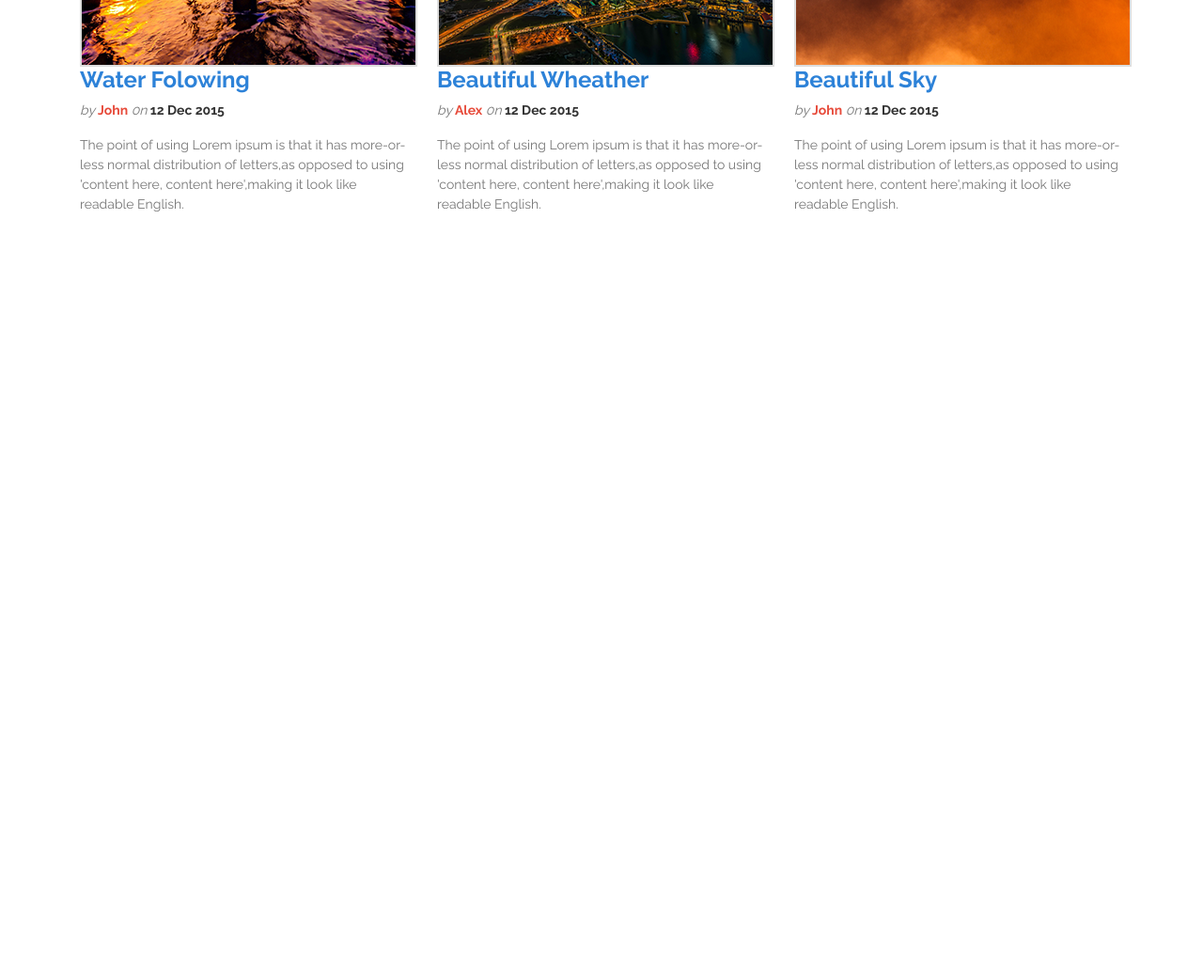
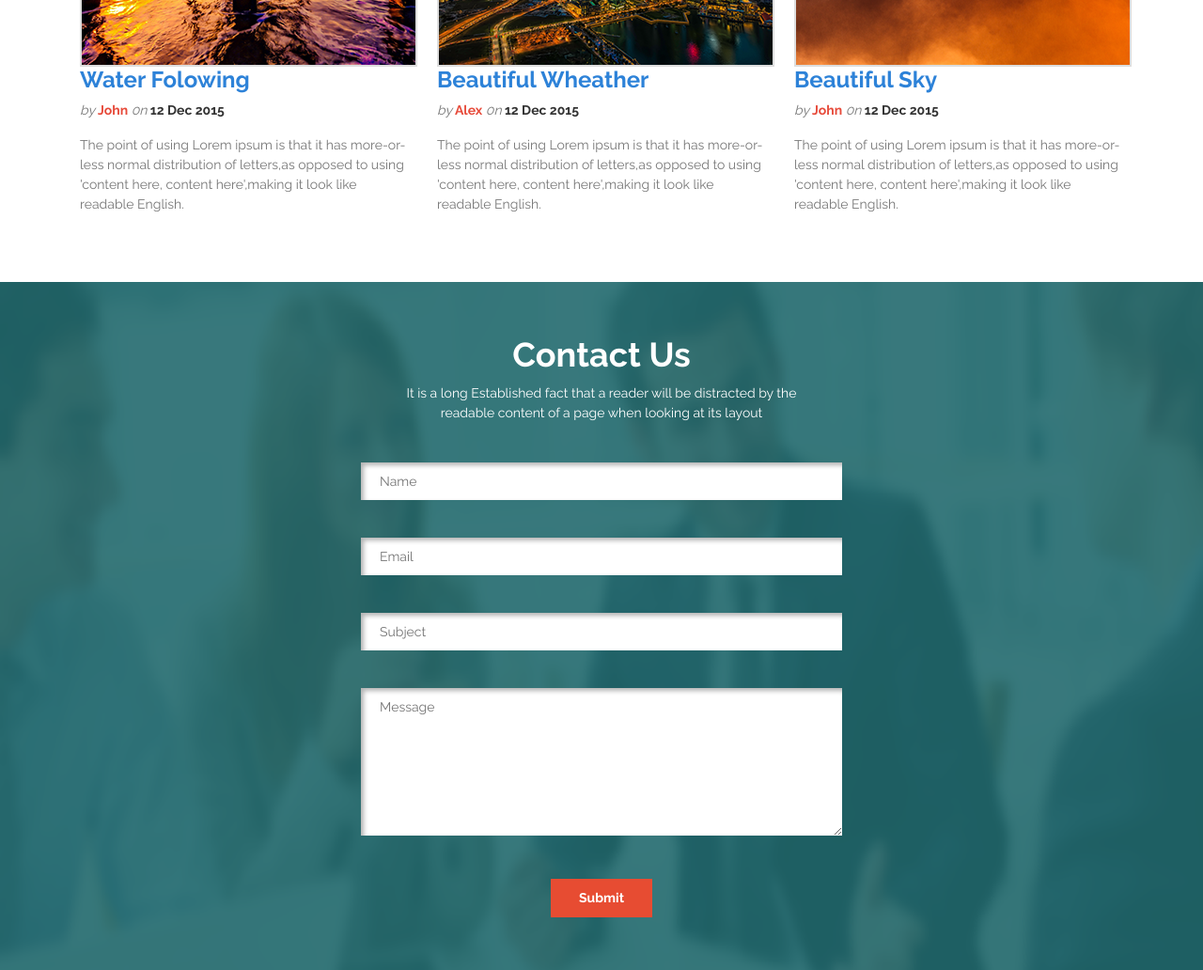
Before and after one commit to UsmanIdrees1/Corporate-Html-Template, a plain HTML site: page index.html in a window 1280 px wide. Shown: the part 3342-4374 px from the top of the page at 94% size. Before the commit the page ends 3642 px from the top, so only its background shows below. Drawn offline with nearby package versions, Linux system fonts and the light colour scheme.

Commit message:
Contact Section

```diff
--- a/index.html
+++ b/index.html
@@ -445,6 +445,35 @@
     </section>
     <!-------------------------------------------Blog Section End------------------------------------------>
 
+    <!-------------------------------------------Contact Section Start------------------------------------------>
+
+    <section class="section-padding contact">
+        <div class="contact-header center">
+            <h1 class="white">Contact Us</h1>
+            <p>It is a long Established fact that a reader will be distracted by the<br />readable content of a page
+                when looking at its layout</p>
+        </div>
+        <form>
+            <fieldset>
+           <input type="text" id="name" placeholder="Name">
+            </fieldset>
+            <fieldset>
+                <input type="email" id="email" placeholder="Email">
+            </fieldset>
+            <fieldset>
+                <input type="text" id="subject" placeholder="Subject">
+            </fieldset>
+            <fieldset>
+             <textarea rows="7" cols="30" id="message" placeholder="Message"></textarea>
+            </fieldset>
+            <fieldset>
+                <input type="submit" id="submit" value="Submit">
+            </fieldset>
+        </form>
+    </section>
+
+    <!-------------------------------------------Contact Section End------------------------------------------>
+
     <!-------------------------------------------JavaScript Content------------------------------------------>
 
 
--- a/style.css
+++ b/style.css
@@ -90,7 +90,7 @@ padding-top: 150px;
     font-size: 32px;
     color: #555;
 }
-.services-header,.portfolio-header,.team-header,.testimonial-header,.blog-header{
+.services-header,.portfolio-header,.team-header,.testimonial-header,.blog-header,.contact-header{
     margin-bottom: 42px;
     text-align: center;
 }
@@ -323,3 +323,45 @@ blockquote::after{
 }
 
 /******************************Blog Section End********************/
+
+/******************************Contact Section Start********************/
+
+.contact{
+    background: url(img/contact/contactbg.png);
+    background-size: 100% 100%;
+    background-attachment: fixed;
+    color: #fff;
+}
+form{
+    width: 40%;
+    margin: 0 auto;
+    text-align: center;
+
+}
+input:not([type=submit]),textarea{
+width: 100%;
+margin-bottom: 40PX;
+color: #777;
+padding-left: 20PX;
+box-shadow: 3PX 3PX 5PX rgba(0, 0, 0, 0.3) inset;
+border: none;
+}
+input:not([type=submit]){
+    height: 40PX;
+    line-height: 40PX;
+
+}
+textarea{
+    padding-top: 10PX;
+    border: none;
+}
+#submit{
+padding: 10px 30px;
+color: #fff;
+background-color: #e74c32;
+border: none;
+font-weight: bold;
+}
+
+
+/******************************Contact Section End********************/
```
Also changed, not shown: img/contact/contactbg.png (renamed from img/contact/corporate (19).png).
